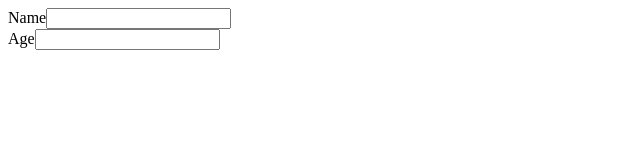
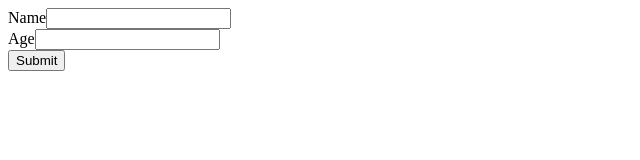
Before and after one commit to Shamoleambo/users-list, a React (Vite) app: page / in a window 1280 px wide. Shown: the top 160 px of the page, without its empty margins (0-640 px from the left). Built offline with nearby package versions, Linux system fonts and the light colour scheme.

Commit message:
pass function to Form from App component

```diff
--- a/src/App.jsx
+++ b/src/App.jsx
@@ -1,10 +1,16 @@
 import Form from './components/Form'
+import UsersList from './components/UsersList'
 import './App.css'
 
 function App() {
+  function submitHandler(event) {
+    event.preventDefault()
+    console.log('Test')
+  }
   return (
     <>
-      <Form />
+      <Form onSubmit={submitHandler} />
+      <UsersList />
     </>
   )
 }
--- a/src/components/Form.jsx
+++ b/src/components/Form.jsx
@@ -1,6 +1,6 @@
-function Form() {
+function Form({ onSubmit }) {
   return (
-    <form>
+    <form onSubmit={onSubmit}>
       <div className='form-control'>
         <label htmlFor='name'>Name</label>
         <input type='text' id='name' />
@@ -9,6 +9,7 @@ function Form() {
         <label htmlFor='age'>Age</label>
         <input type='text' id='age' />
       </div>
+      <button>Submit</button>
     </form>
   )
 }
```
